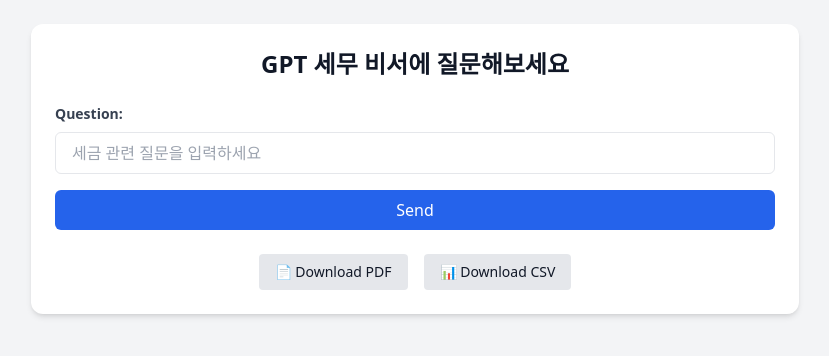
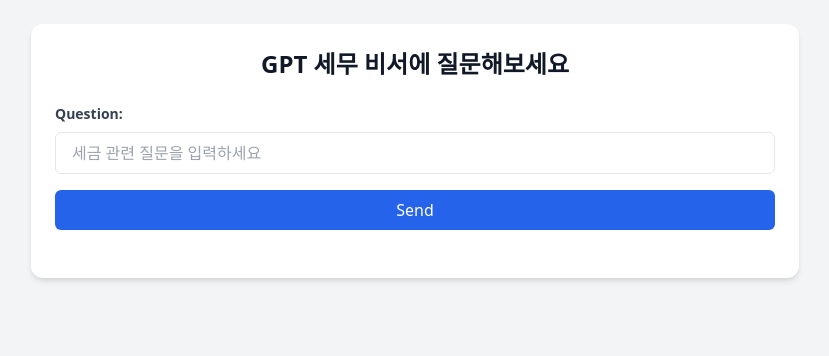
Before and after one commit to SUNNYMAENG/gpt-tax-assistant, a website: page public/index.html in a window 1280 px wide. Shown: the whole page, without its empty margins (225-1054 px from the left). Drawn offline with nearby package versions, Linux system fonts and the light colour scheme.

Commit message:
fix: 응답 없는 상태에서의 PDF/CSV 버튼 제거 및 사용자 흐름 개선

```diff
--- a/public/index.html
+++ b/public/index.html
@@ -17,18 +17,6 @@
         <button type="button" id="button"
           class="mt-4 px-4 py-2 bg-blue-600 text-white rounded-md hover:bg-blue-700 w-full">질문 보내기</button>
       </div>
-
-      <div class="flex justify-center space-x-4 mt-6">
-        <form method="GET" action="/generate-pdf">
-          <button type="submit" id="pdf-button"
-            class="px-4 py-2 bg-gray-200 text-sm rounded hover:bg-gray-300">📄 PDF 받기</button>
-        </form>
-        <form method="GET" action="/generate-csv">
-          <button type="submit" id="csv-button"
-            class="px-4 py-2 bg-gray-200 text-sm rounded hover:bg-gray-300">📊 엑셀(CSV) 받기</button>
-        </form>
-      </div>
-    </div>
 
     <script>
       const lang = navigator.language || navigator.userLanguage;
```
